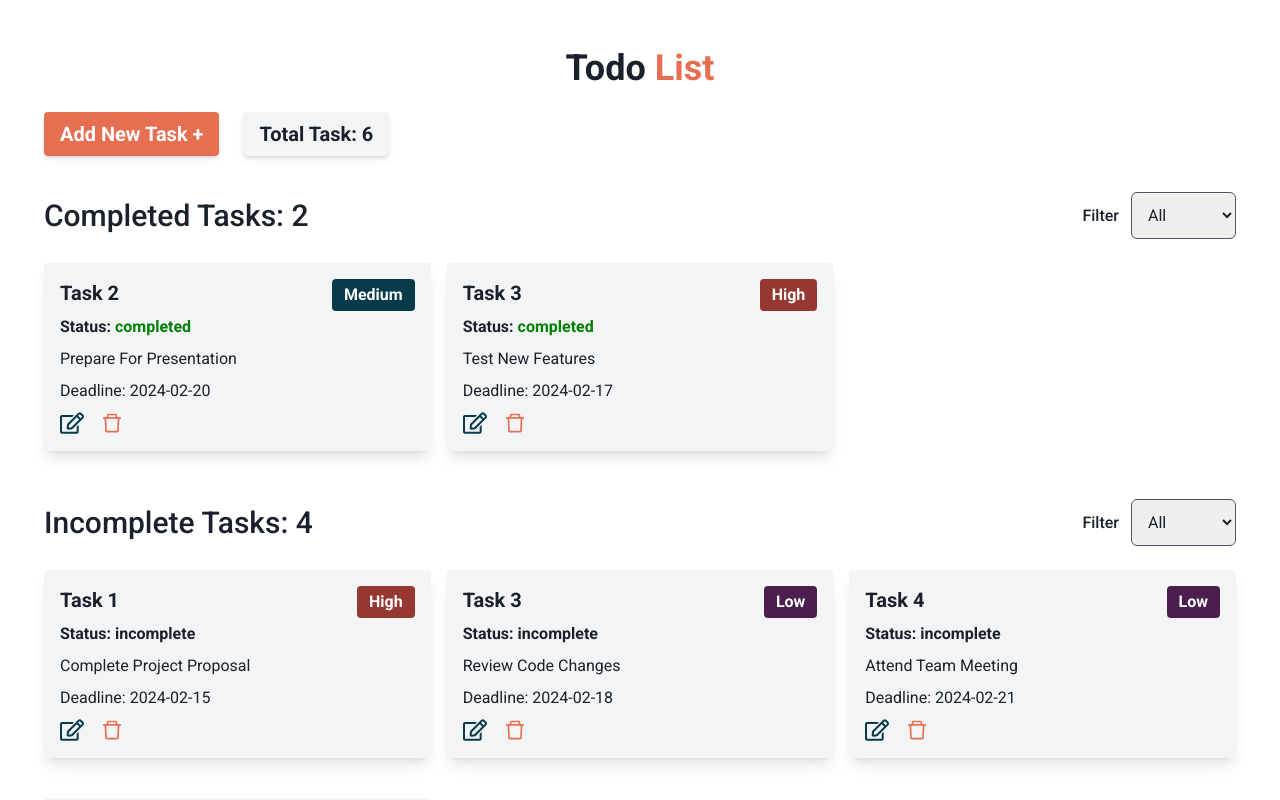
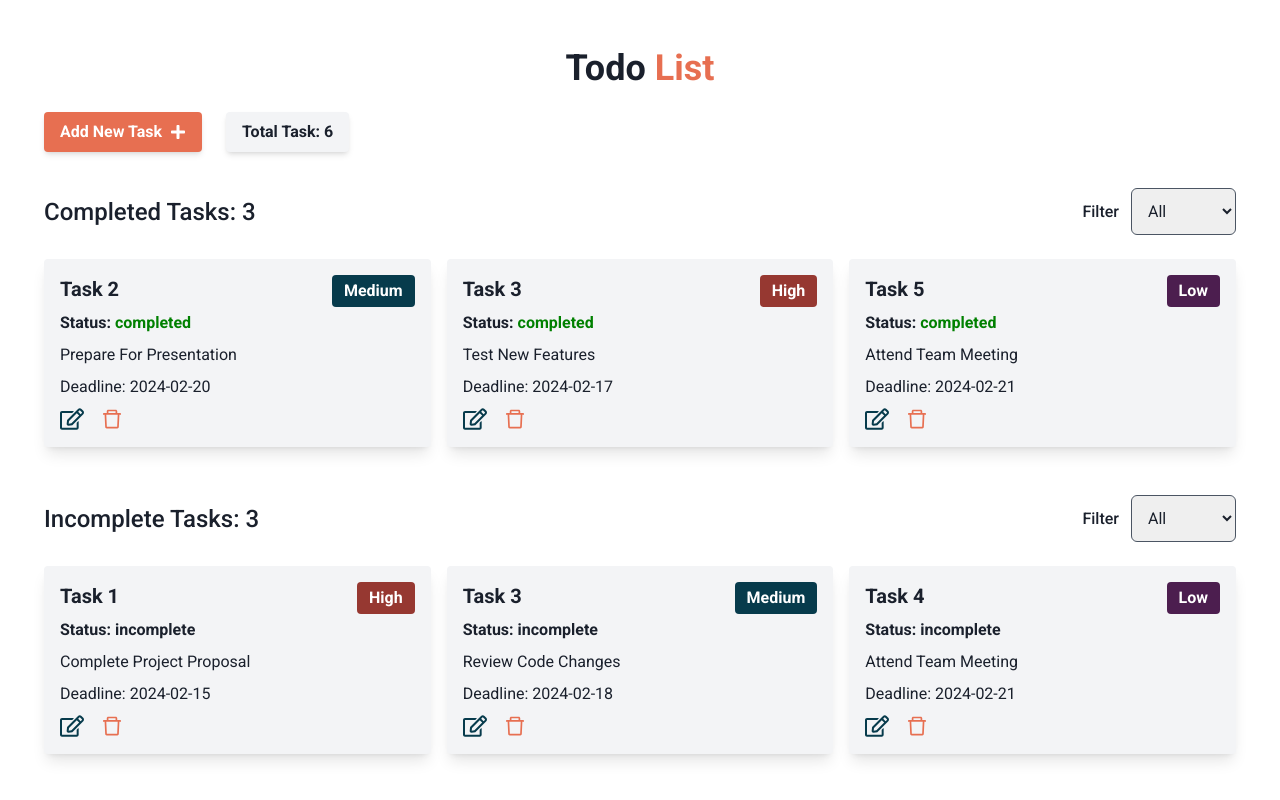
Before and after one commit to Foyez-Ahamed/todo-list-app, a React (Vite) app: page / in a window 1280 px wide. Shown: the top 800 px of the page. Built offline with nearby package versions, Linux system fonts and the light colour scheme.

Commit message:
updated design and correction some mistake

```diff
--- a/src/App.jsx
+++ b/src/App.jsx
@@ -15,7 +15,7 @@ function App() {
 
   return (
     <div className="max-w-screen-xl mx-auto px-2 md:px-6 lg:px-8 lg:py-2 font-roboto">
-      <h1 className="text-4xl text-center font-bold mt-10">
+      <h1 className=" text-3xl lg:text-4xl text-center font-bold mt-10">
         Todo <span className="text-[#E76F51]">List</span>
       </h1>
 
--- a/src/components/CompletedTasks.jsx
+++ b/src/components/CompletedTasks.jsx
@@ -12,7 +12,7 @@ const CompletedTasks = ({ completed, allTasks, setAllTasks }) => {
   return (
     <div>
       <div className="flex items-center gap-2 justify-between">
-        <h1 className="text-medium lg:text-3xl  font-medium">
+        <h1 className="text-medium lg:text-2xl  font-medium">
           Completed Tasks: {completed.length}
         </h1>
 
--- a/src/components/NewTaskForm.jsx
+++ b/src/components/NewTaskForm.jsx
@@ -10,6 +10,7 @@ import {
 import { useForm } from "react-hook-form";
 import { addToDB } from "../localDB";
 import toast from "react-hot-toast";
+import { FaPlus } from "react-icons/fa";
 
 const NewTaskForm = ({ allTasks, setAllTasks }) => {
   const { isOpen, onOpen, onClose } = useDisclosure();
@@ -35,12 +36,12 @@ const NewTaskForm = ({ allTasks, setAllTasks }) => {
       <>
         <div className="ml-3 mt-6 flex items-center gap-6">
           <button
-            className=" text-medium lg:text-xl font-bold shadow-md px-4 py-2 rounded bg-[#E76F51] text-white hover:bg-gray-500 transition-all duration-300"
+            className=" text-medium font-bold shadow-md px-4 py-2 rounded bg-[#E76F51] text-white hover:bg-gray-500 transition-all duration-300 flex justify-center items-center gap-2"
             onClick={onOpen}
           >
-            Add New Task +
+            Add New Task <FaPlus />
           </button>
-          <h2 className="text-medium lg:text-xl font-bold shadow-md lg:px-4 py-2 rounded bg-gray-100">
+          <h2 className="text-medium font-bold shadow-md lg:px-4 py-2 rounded bg-gray-100">
             Total Task: {allTasks.length}
           </h2>
         </div>
--- a/src/components/NotCompletedTasks.jsx
+++ b/src/components/NotCompletedTasks.jsx
@@ -12,7 +12,7 @@ const NotCompletedTasks = ({ notCompleted, allTasks, setAllTasks }) => {
   return (
     <div>
       <div className="flex items-center gap-2 justify-between">
-        <h1 className=" text-medium lg:text-3xl font-medium">
+        <h1 className=" text-medium lg:text-2xl font-medium">
           Incomplete Tasks: {notCompleted.length}
         </h1>
 
--- a/src/localDB/index.js
+++ b/src/localDB/index.js
@@ -26,7 +26,7 @@ const getLocalStorageSaveTasks = () => {
         id: 2,
         title: "Task 3",
         description: "Review code changes",
-        priority: "low",
+        priority: "medium",
         isCompleted: false,
         deadline: "2024-02-18",
       },
@@ -53,7 +53,7 @@ const getLocalStorageSaveTasks = () => {
         title: "Task 5",
         description: "Attend team meeting",
         priority: "low",
-        isCompleted: false,
+        isCompleted: true,
         deadline: "2024-02-21",
       },
     ];
```
Also changed, not shown: src/components/TaskCard.jsx (+0 -8 lines).
